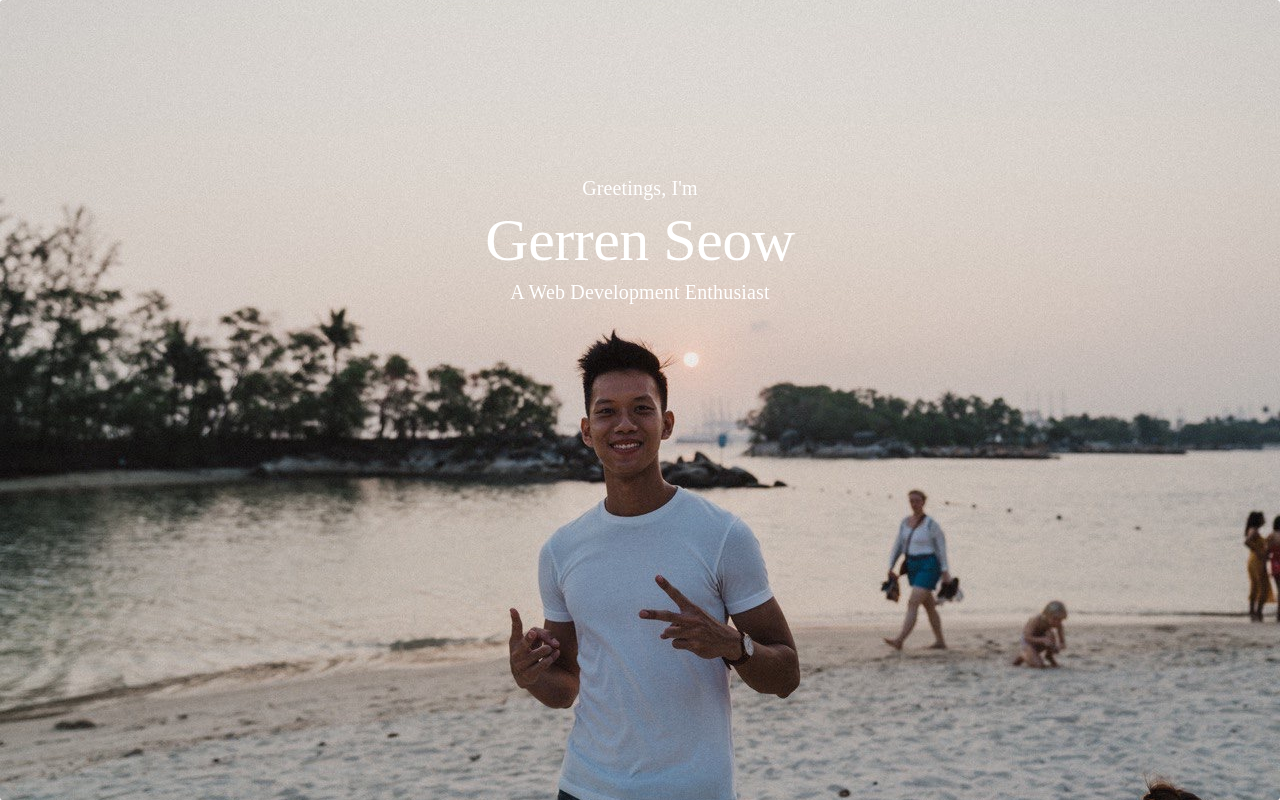
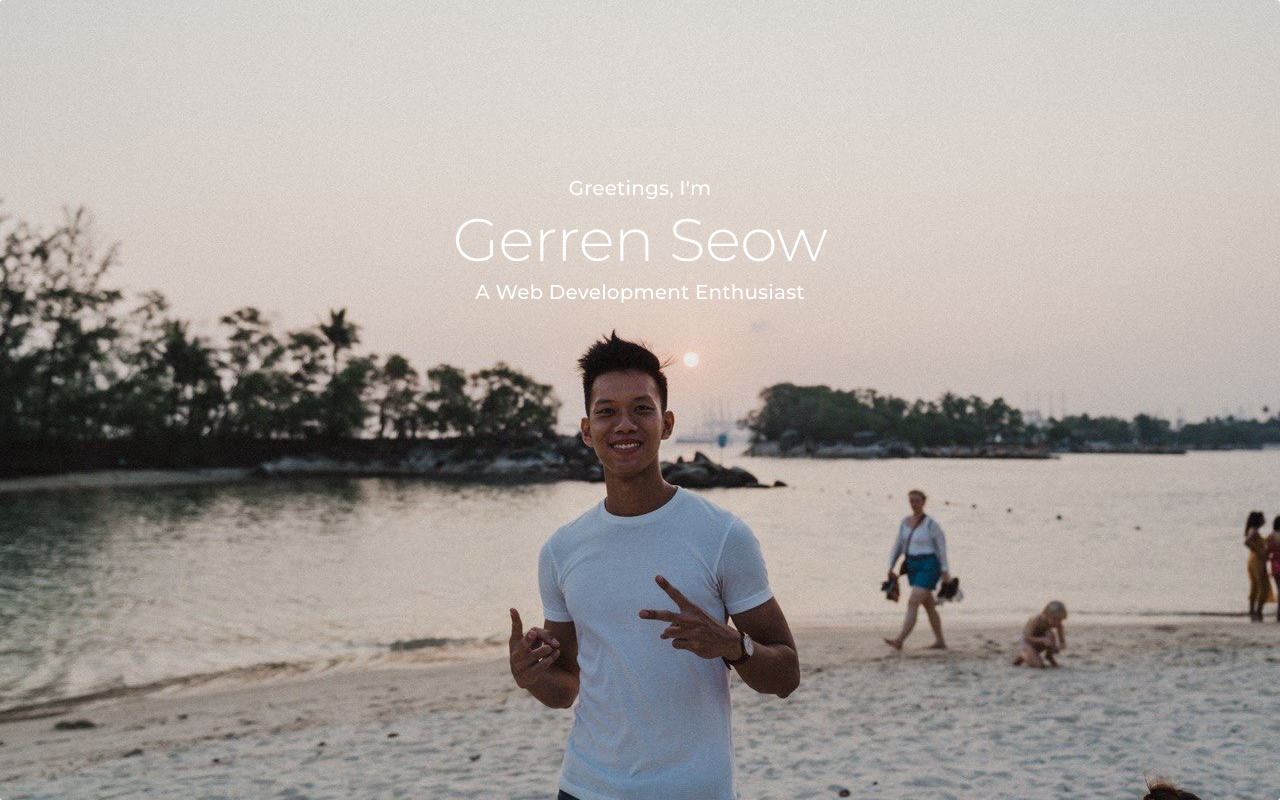
Before and after one commit to jerrenss/personal-website, a React (Create React App) app: page / in a window 1280 px wide. Built offline with nearby package versions, Linux system fonts and the light colour scheme.

Commit message:
Added Font and Text to Background

```diff
--- a/public/index.html
+++ b/public/index.html
@@ -25,15 +25,15 @@
       Learn how to configure a non-root public URL by running `npm run build`.
     -->
     <link
+      href="https://fonts.googleapis.com/css2?family=Montserrat:wght@300;400;500;600;700&display=swap"
       rel="stylesheet"
-      href="https://fonts.googleapis.com/css?family=Roboto:300,400,500,700&display=swap"
     />
     <link
       rel="stylesheet"
       href="https://fonts.googleapis.com/icon?family=Material+Icons"
     />
 
-    <title>React App</title>
+    <title>Gerren Seow</title>
   </head>
   <body>
     <noscript>You need to enable JavaScript to run this app.</noscript>
--- a/src/App.js
+++ b/src/App.js
@@ -1,6 +1,6 @@
 import React from 'react'
+import './App.css'
 import Home from './views/Home'
-import './App.css'
 
 function App() {
   return <Home />
--- a/src/views/Banner/Text.js
+++ b/src/views/Banner/Text.js
@@ -1,11 +1,10 @@
 import React from 'react'
 import makeStyles from '@material-ui/core/styles/makeStyles'
 import { Box, Container, Typography, Paper } from '@material-ui/core'
-import 'fontsource-roboto'
 
 const useStyles = makeStyles((theme) => ({
   defaultText: {
-    fontFamily: 'fontsource-roboto',
+    fontFamily: 'Montserrat',
     color: 'white',
   },
 }))
--- a/src/views/Home.js
+++ b/src/views/Home/index.js
@@ -1,7 +1,7 @@
 import React from 'react'
 import makeStyles from '@material-ui/core/styles/makeStyles'
 import { Box, Card, Container, Typography, Paper } from '@material-ui/core'
-import Text from './Banner/Text'
+import Text from '../Banner/Text'
 
 const useStyles = makeStyles((theme) => ({
   root: {},
```
